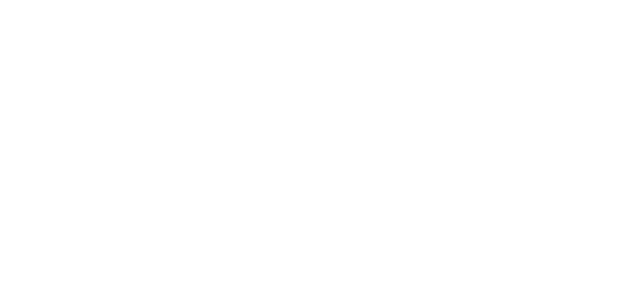
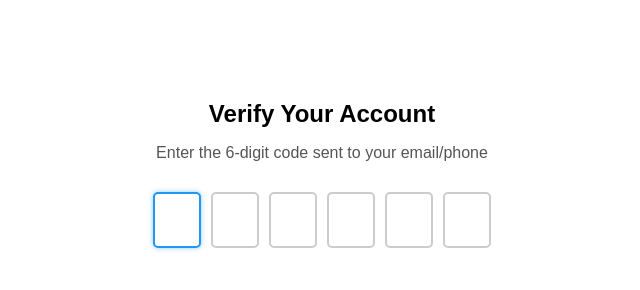
Before and after one commit to acciojob/OTP-Aabid404, a website: page main.html in a window 1280 px wide. Shown: the whole page, without its empty margins (318-958 px from the left). Drawn offline with Linux system fonts and the light colour scheme.

Commit message:
created a submission

```diff
--- a/main.html
+++ b/main.html
@@ -8,6 +8,18 @@
 
 <body>
 	<!-- the entire body must be written by student -->
+	 <h1 id="verification_heading">Verify Your Account</h1>
+  <p id="verification_subtext">Enter the 6-digit code sent to your email/phone</p>
+
+  <div class="code-container">
+    <input type="text" maxlength="1" class="code" id="code-1">
+    <input type="text" maxlength="1" class="code" id="code-2">
+    <input type="text" maxlength="1" class="code" id="code-3">
+    <input type="text" maxlength="1" class="code" id="code-4">
+    <input type="text" maxlength="1" class="code" id="code-5">
+    <input type="text" maxlength="1" class="code" id="code-6">
+  </div>
+
     <script type="text/javascript" src="./script.js">
 </script>
 
--- a/script.js
+++ b/script.js
@@ -1 +1,37 @@
 //your JS code here. If required.
+const codes = document.querySelectorAll('.code');
+
+// focus on first input when page loads
+codes[0].focus();
+
+codes.forEach((code, idx) => {
+  code.addEventListener('input', (e) => {
+    const value = e.target.value;
+
+    // Allow only digits
+    if (!/^[0-9]$/.test(value)) {
+      e.target.value = '';
+      return;
+    }
+
+    // move to next input if available
+    if (idx < codes.length - 1 && value !== '') {
+      codes[idx + 1].focus();
+    }
+  });
+
+  code.addEventListener('keydown', (e) => {
+    if (e.key === 'Backspace') {
+      if (code.value === '') {
+        // move back if empty
+        if (idx > 0) {
+          codes[idx - 1].focus();
+          codes[idx - 1].value = ''; // clear previous
+        }
+      } else {
+        // delete current
+        code.value = '';
+      }
+    }
+  });
+});
--- a/styles.css
+++ b/styles.css
@@ -1 +1,34 @@
 /*  your css code here. If applicable */
+body {
+      font-family: Arial, sans-serif;
+      text-align: center;
+      margin-top: 100px;
+    }
+    #verification_heading {
+      font-size: 24px;
+      font-weight: bold;
+      margin-bottom: 10px;
+    }
+    #verification_subtext {
+      font-size: 16px;
+      color: #555;
+      margin-bottom: 30px;
+    }
+    .code-container {
+      display: flex;
+      justify-content: center;
+      gap: 10px;
+    }
+    .code {
+      width: 40px;
+      height: 50px;
+      font-size: 22px;
+      text-align: center;
+      border: 2px solid #ccc;
+      border-radius: 5px;
+    }
+    .code:focus {
+      outline: none;
+      border-color: #2196f3;
+      box-shadow: 0 0 5px rgba(33, 150, 243, 0.5);
+    }
```
